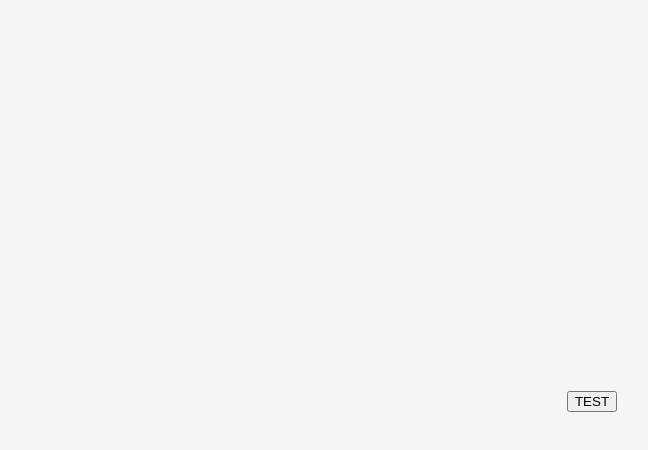
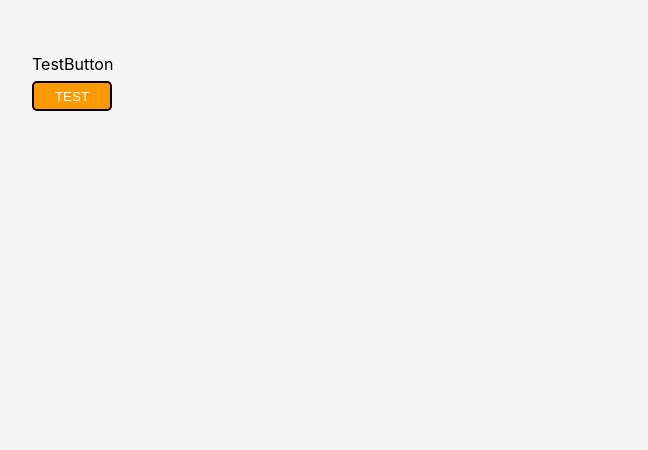
Before and after one commit to materialscloud-org/mc-react-library, a React (Vite) app: page / in a window 1280 px wide. Shown: the top 450 px of the page, without its empty margins (48-696 px from the left). Built offline with nearby package versions, Linux system fonts and the light colour scheme.

Commit message:
add example css module

```diff
--- a/lib/components/TestButton/index.jsx
+++ b/lib/components/TestButton/index.jsx
@@ -1,3 +1,5 @@
+import styles from "./styles.module.css";
+
 export function TestButton(props) {
-    return <button {...props}>TEST</button>
+  return <button className={styles.button}>TEST</button>;
 }
--- /dev/null
+++ b/lib/components/TestButton/styles.module.css
@@ -0,0 +1,15 @@
+.button {
+  background-color: #ff9900;
+  color: white;
+  border: solid 2px black;
+  /* padding: 10px 20px; */
+  border-radius: 5px;
+  cursor: pointer;
+  transition: background-color 0.3s ease;
+  height: 30px;
+  width: 80px;
+}
+
+.button:hover {
+  background-color: #ad6800;
+}
--- a/lib/main.js
+++ b/lib/main.js
@@ -1 +1 @@
-export { TestButton } from './components/TestButton'
+export { TestButton } from "./components/TestButton";
--- a/package.json
+++ b/package.json
@@ -28,6 +28,7 @@
     "eslint-plugin-react": "^7.33.2",
     "eslint-plugin-react-hooks": "^4.6.0",
     "eslint-plugin-react-refresh": "^0.4.5",
-    "vite": "^5.1.0"
+    "vite": "^5.1.0",
+    "vite-plugin-lib-inject-css": "^1.3.0"
   }
 }
--- a/src/App.css
+++ b/src/App.css
@@ -1,6 +1,15 @@
 #root {
   max-width: 1280px;
-  margin: 0 auto;
-  padding: 2rem;
-  text-align: center;
+  /* margin: 0 auto; */
+  padding: 2rem 5rem;
 }
+
+.test-container {
+  display: flex;
+  flex-direction: column;
+}
+
+.test-container span {
+  margin-top: 20px;
+  margin-bottom: 5px;
+}
--- a/src/App.jsx
+++ b/src/App.jsx
@@ -1,14 +1,14 @@
-import './App.css'
+import "./App.css";
 
-import { TestButton } from "../lib/components/TestButton";
+import { TestButton } from "../lib/main.js";
 
 function App() {
-
   return (
-      <div>
-        <TestButton/>
-      </div>
-  )
+    <div className="test-container">
+      <span>TestButton</span>
+      <TestButton />
+    </div>
+  );
 }
 
-export default App
+export default App;
--- a/src/index.css
+++ b/src/index.css
@@ -14,7 +14,7 @@
 body {
   margin: 0;
   display: flex;
-  place-items: center;
+  /* place-items: center; */
   min-width: 320px;
   min-height: 100vh;
 }
--- a/vite.config.js
+++ b/vite.config.js
@@ -1,19 +1,20 @@
-import { resolve } from 'path'
-import { defineConfig } from 'vite'
-import react from '@vitejs/plugin-react'
+import { resolve } from "path";
+import { defineConfig } from "vite";
+import react from "@vitejs/plugin-react";
+import { libInjectCss } from "vite-plugin-lib-inject-css";
 
 import * as packageJson from "./package.json";
 
 export default defineConfig({
-  plugins: [react()],
+  plugins: [react(), libInjectCss()],
   build: {
     lib: {
-      entry: resolve(__dirname, 'lib/main.js'),
-      name: 'mc-react-components',
-      formats: ['es']
+      entry: resolve(__dirname, "lib/main.js"),
+      name: "mc-react-components",
+      formats: ["es"],
     },
     rollupOptions: {
       external: [...Object.keys(packageJson.peerDependencies)],
     },
   },
-})
+});
```
Also changed, not shown: 2 other files (tests, documents, lock files or other folders).
